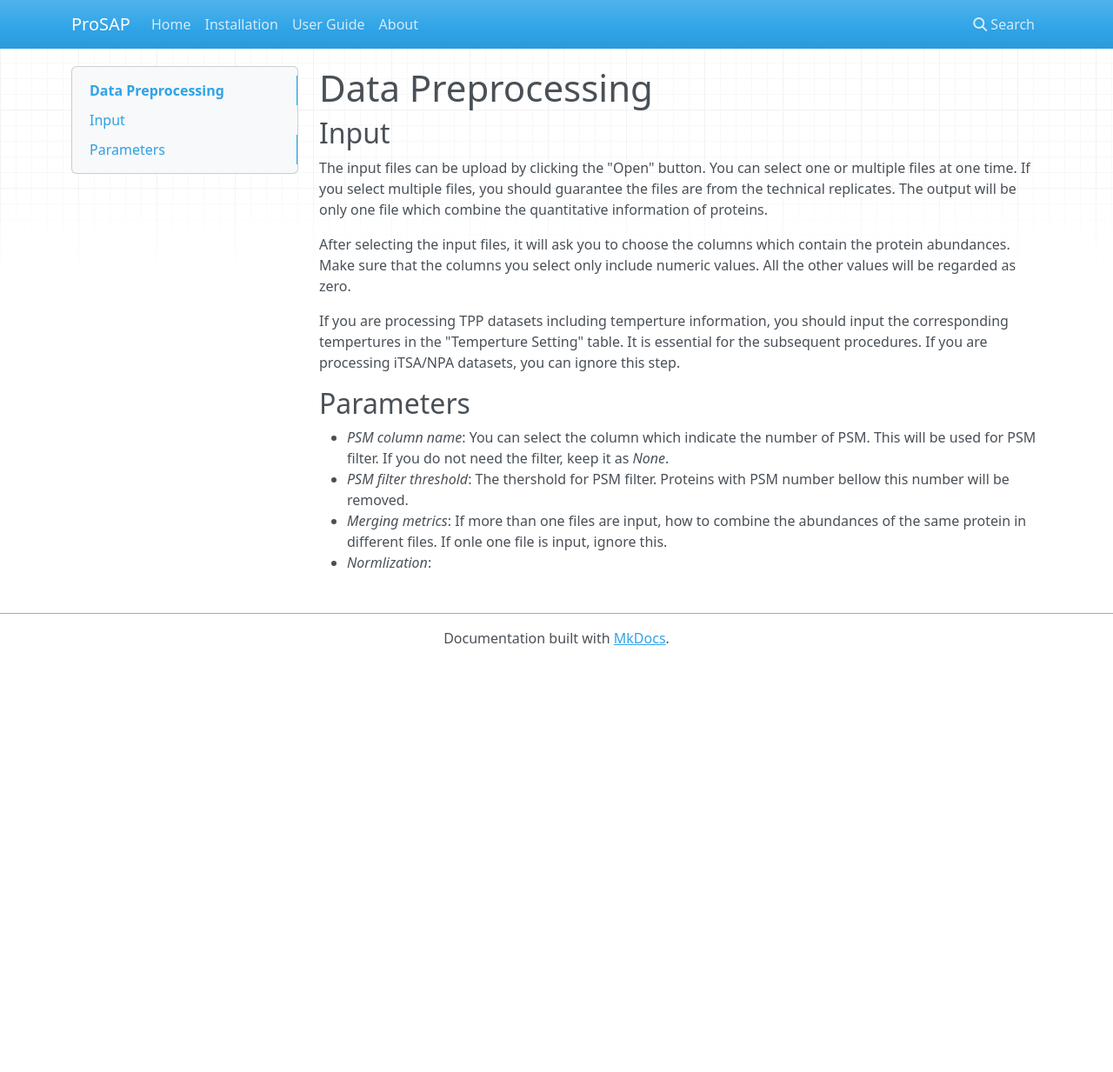
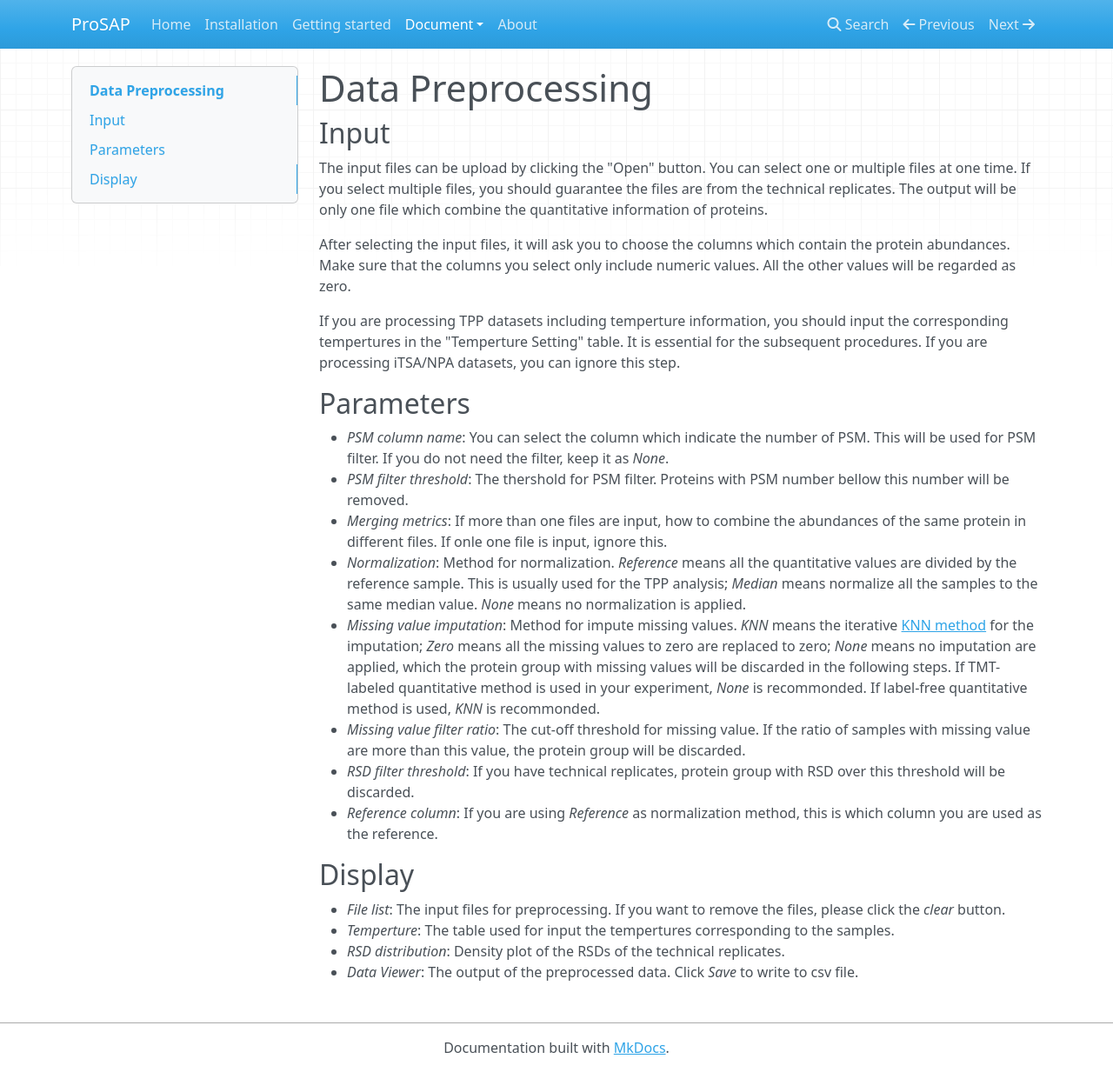
Before and after one commit to hcji/ProSAP_Pages, an MkDocs documentation site: the page built from docs/preprocess.md, in a window 1280 px wide and 1233 px high. Shown: the whole window at 87% size. Built offline with MkDocs 1.6.1, drawn with Linux system fonts in a browser that asks for light colours; nearby versions of some CDN libraries.

Commit message:
documents-preprocessing

```diff
--- a/docs/preprocess.md
+++ b/docs/preprocess.md
@@ -21,4 +21,27 @@ If you are processing TPP datasets including temperture information, you should
  this number will be removed.
 - *Merging metrics*: If more than one files are input, how to combine the abundances
  of the same protein in different files. If onle one file is input, ignore this.
-- *Normlization*:
+- *Normalization*: Method for normalization. *Reference* means all the quantitative values
+ are divided by the reference sample. This is usually used for the TPP analysis; *Median*
+ means normalize all the samples to the same median value. *None* means no normalization is
+ applied.
+- *Missing value imputation*: Method for impute missing values. *KNN* means the iterative [KNN
+ method](https://academic.oup.com/bioinformatics/article/17/6/520/272365) for the imputation;
+ *Zero* means all the missing values to zero are replaced to zero; *None* means no imputation are
+ applied, which the protein group with missing values will be discarded in the following steps.
+ If TMT-labeled quantitative method is used in your experiment, *None* is recommonded. If label-free
+ quantitative method is used, *KNN* is recommonded.
+- *Missing value filter ratio*: The cut-off threshold for missing value. If the ratio of samples
+ with missing value are more than this value, the protein group will be discarded.
+- *RSD filter threshold*: If you have technical replicates, protein group with RSD over this threshold
+ will be discarded.
+- *Reference column*: If you are using *Reference* as normalization method, this is which column you are
+ used as the reference.
+
+
+## Display
+- *File list*: The input files for preprocessing. If you want to remove the files, please click the
+ *clear* button.
+- *Temperture*: The table used for input the tempertures corresponding to the samples.
+- *RSD distribution*: Density plot of the RSDs of the technical replicates.
+- *Data Viewer*: The output of the preprocessed data. Click *Save* to write to csv file.
--- a/mkdocs.yml
+++ b/mkdocs.yml
@@ -3,7 +3,11 @@ site_url: https://example.com/
 nav:
     - Home: index.md
     - Installation: setup.md
-    - User Guide: features.md
-    # - Document:
-        # Preprocess: preprocess.md
+    - Getting started: features.md
+    - Document:
+        Preprocess: preprocess.md
+        PISA_ITSA: PISA_ITSA.md
+        TPP_NPA: TPP_NPA.md
+        TPCA: TPCA.md
+        TPP-2D: 2D_TPP.md
     - About: about.md
```
Also changed, not shown: docs/2D_TPP.md (added, +3 -0 lines), docs/PISA_ITSA.md (added, +7 -0 lines), docs/TPCA.md (added, +3 -0 lines), docs/TPP_NPA.md (added, +7 -0 lines), docs/setup.md (+1 -1 lines).
